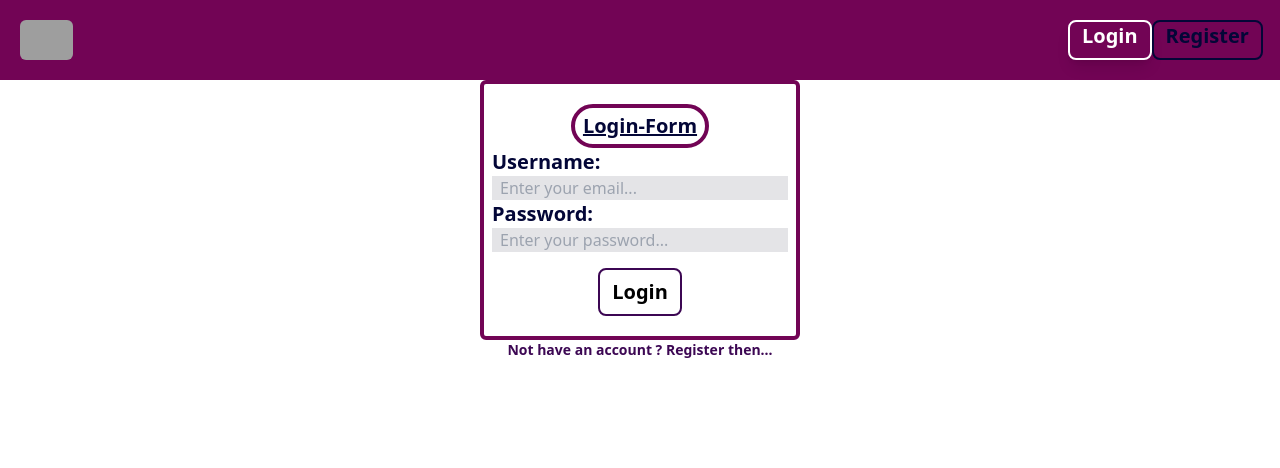
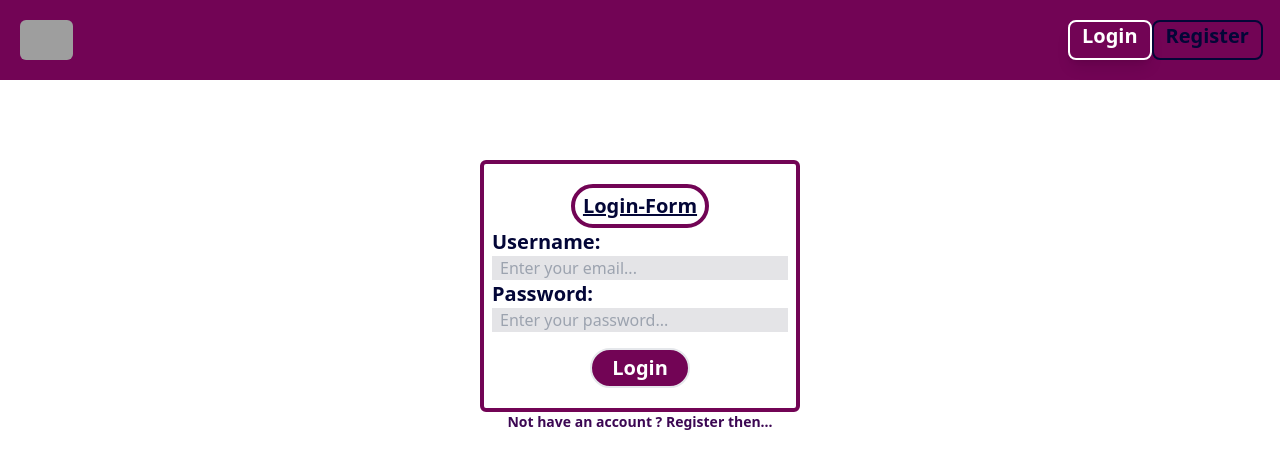
Before and after one commit to SGsubuuu-2322/E-Commerce_App-Tatwa, a React (Vite) app: page /login in a window 1280 px wide. Shown: the top 468 px of the page. Built offline with nearby package versions, Linux system fonts and the light colour scheme; grey boxes are pictures that could not be loaded.

Commit message:
Modified some stylings of login form...

```diff
--- a/src/Components/Login_Form.jsx
+++ b/src/Components/Login_Form.jsx
@@ -50,7 +50,7 @@ const Login_Form = () => {
   };
 
   return (
-    <div className="w-full h-full flex flex-col items-center justify-center">
+    <div className="w-full h-full flex flex-col items-center justify-center pt-20">
       <form
         onSubmit={handleSubmit}
         className="w-1/4 border-secondary border-4 rounded-md mx-auto px-2 py-5 "
@@ -88,7 +88,7 @@ const Login_Form = () => {
         </div>
 
         <div className="flex items-center justify-center mt-4">
-          <button className="hover:bg-secondary hover:text-white active:scale-110 rounded-lg px-3 py-2 border-2 border-primary text-xl font-bold">
+          <button className="hover:bg-white hover:border-secondary hover:text-black rounded-3xl px-5 py-1 border-2 bg-secondary text-white text-xl font-bold">
             Login
           </button>
         </div>
```
